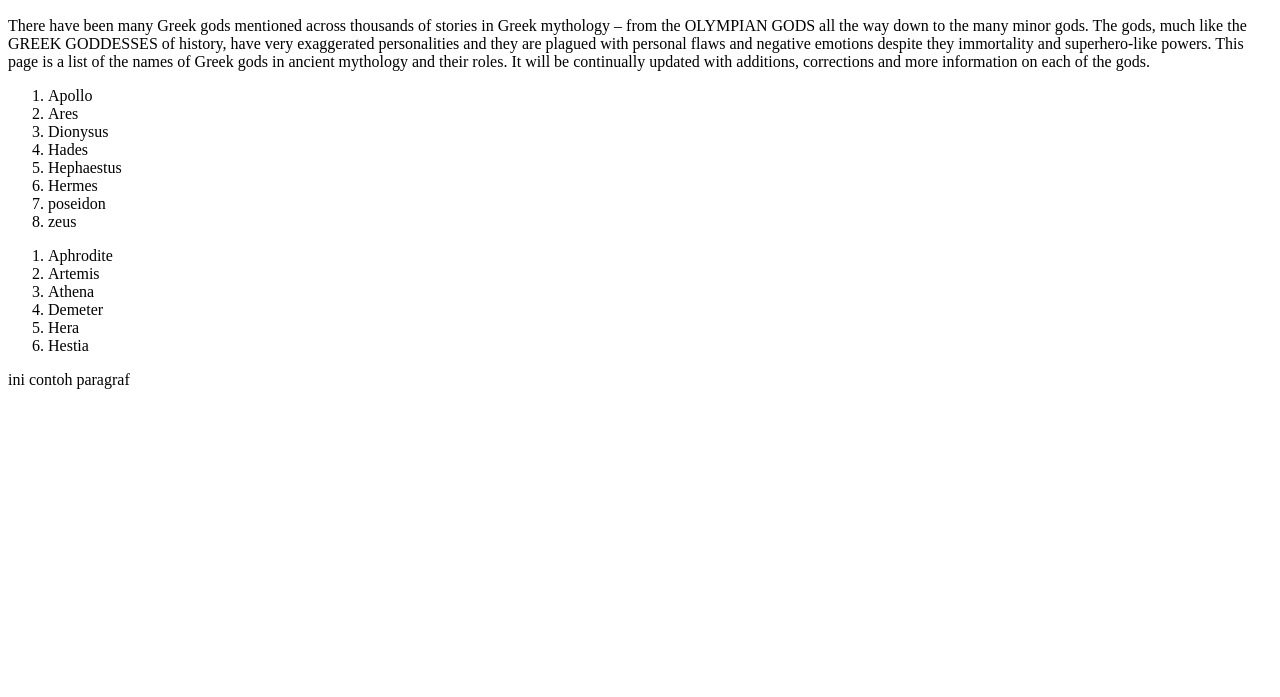
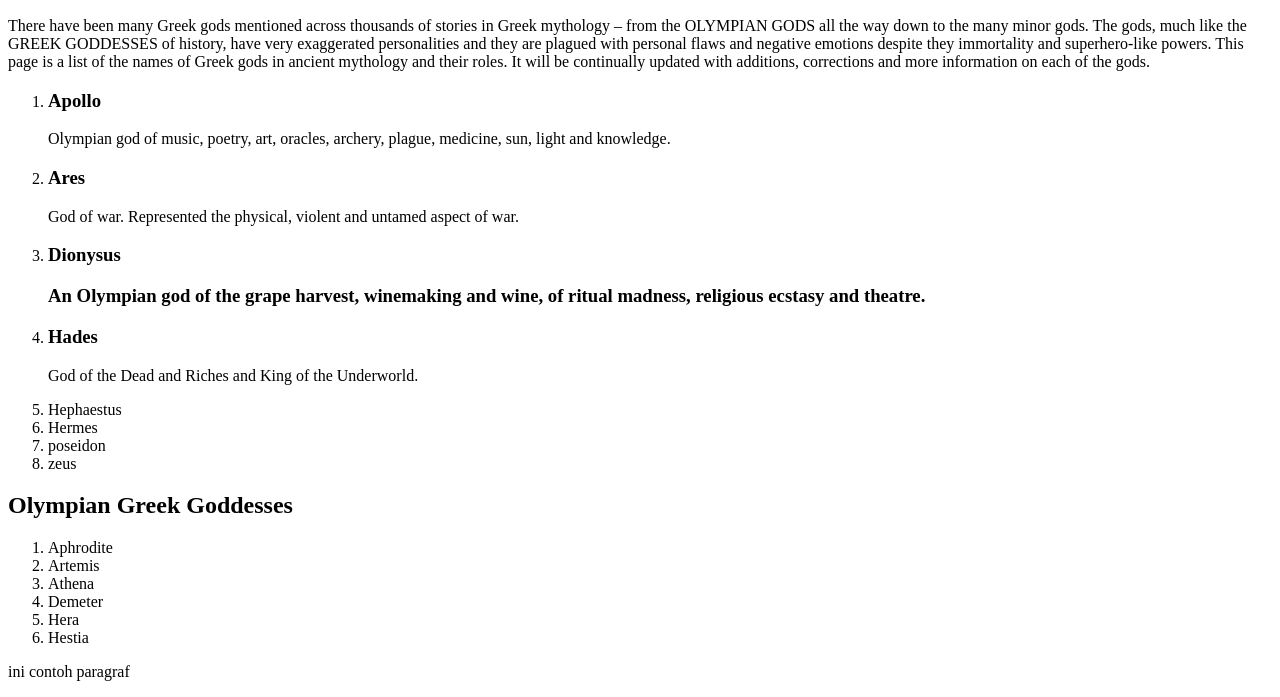
Before and after one commit to reginn23/dummy-web, a plain HTML site: page index.html in a window 1280 px wide. Shown: the part 110-807 px from the top of the page. Drawn offline with Linux system fonts and the light colour scheme.

Commit message:
Update index.html

```diff
--- a/index.html
+++ b/index.html
@@ -10,15 +10,28 @@
 The gods, much like the GREEK GODDESSES of history, have very exaggerated personalities and they are plagued with personal flaws and negative emotions despite they immortality and superhero-like powers.
 This page is a list of the names of Greek gods in ancient mythology and their roles. It will be continually updated with additions, corrections and more information on each of the gods.</p>
      <ol>
-       <li>Apollo</li>
-       <li>Ares</li>
-       <li>Dionysus</li>
-       <li>Hades</li>
+       <li>
+         <h3>Apollo</h3>
+         <p>Olympian god of music, poetry, art, oracles, archery, plague, medicine, sun, light and knowledge.</p>
+       </li>
+       <li>
+         <h3>Ares</h3>
+         <p>God of war. Represented the physical, violent and untamed aspect of war.</p>
+       </li>
+       <li>
+         <h3>Dionysus<h3>
+           <p>An Olympian god of the grape harvest, winemaking and wine, of ritual madness, religious ecstasy and theatre.</p>
+       </li>
+       <li>
+         <h3>Hades</h3>
+         <p>God of the Dead and Riches and King of the Underworld.</p>
+       </li>
        <li>Hephaestus</li>
        <li>Hermes</li>
        <li>poseidon</li>
        <li>zeus</li>
      </ol>
+    <h2>Olympian Greek Goddesses</h2>
     <ol>
       <li>Aphrodite</li>
       <li>Artemis</li>
```
